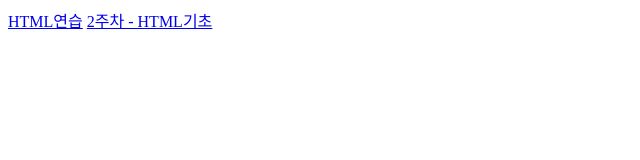
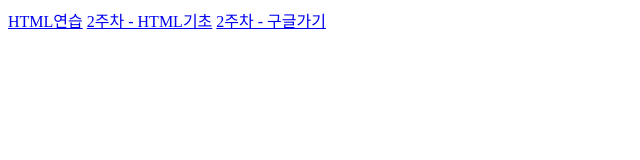
Before and after one commit to bbomibot/DP2019, a plain HTML site: page index.html in a window 1280 px wide. Shown: the whole page, without its empty margins (0-640 px from the left). Drawn offline with Linux system fonts and the light colour scheme.

Commit message:
1week update

```diff
--- a/index.html
+++ b/index.html
@@ -14,3 +14,4 @@
 
 <a href="./training.html">HTML연습</a>
 <a href="./html_part1.html">2주차 - HTML기초</a>
+<a href="https://www.google.com">2주차 - 구글가기</a>
```
